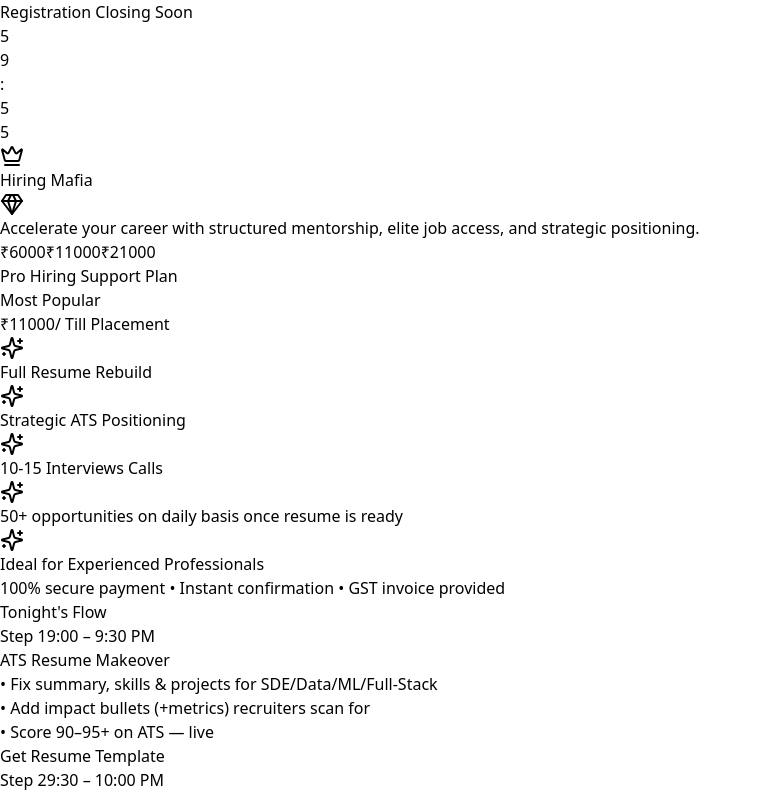
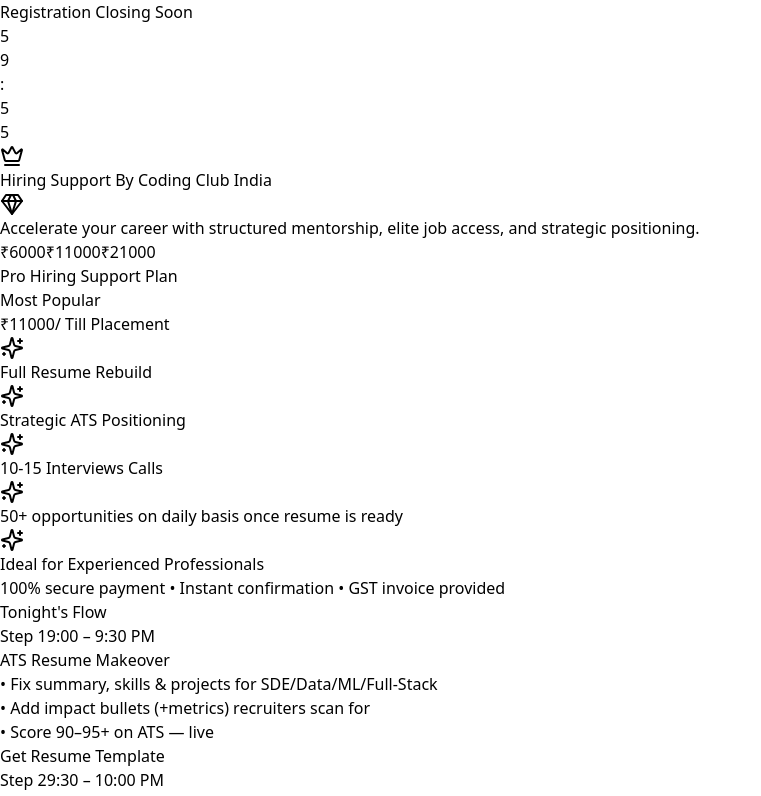
Before and after one commit to Shaktiv777/hiring-mafia, a React (Vite) app: page / in a window 1280 px wide. Shown: the top 796 px of the page, without its empty margins (0-761 px from the left). Built offline with nearby package versions, Linux system fonts and the light colour scheme.

Commit message:
update razorpay amount to 6000

```diff
--- a/src/App.jsx
+++ b/src/App.jsx
@@ -161,7 +161,7 @@
         <div className="flex items-center justify-center gap-4 mb-4">
           <Crown className="w-7 h-7 text-amber-400" />
           <h1 className="text-4xl md:text-5xl font-extrabold bg-gradient-to-r from-white via-amber-300 to-white bg-clip-text text-transparent">
-            Hiring Mafia
+            Hiring Support By Coding Club India
           </h1>
           <Gem className="w-6 h-6 text-amber-400" />
         </div>
```
